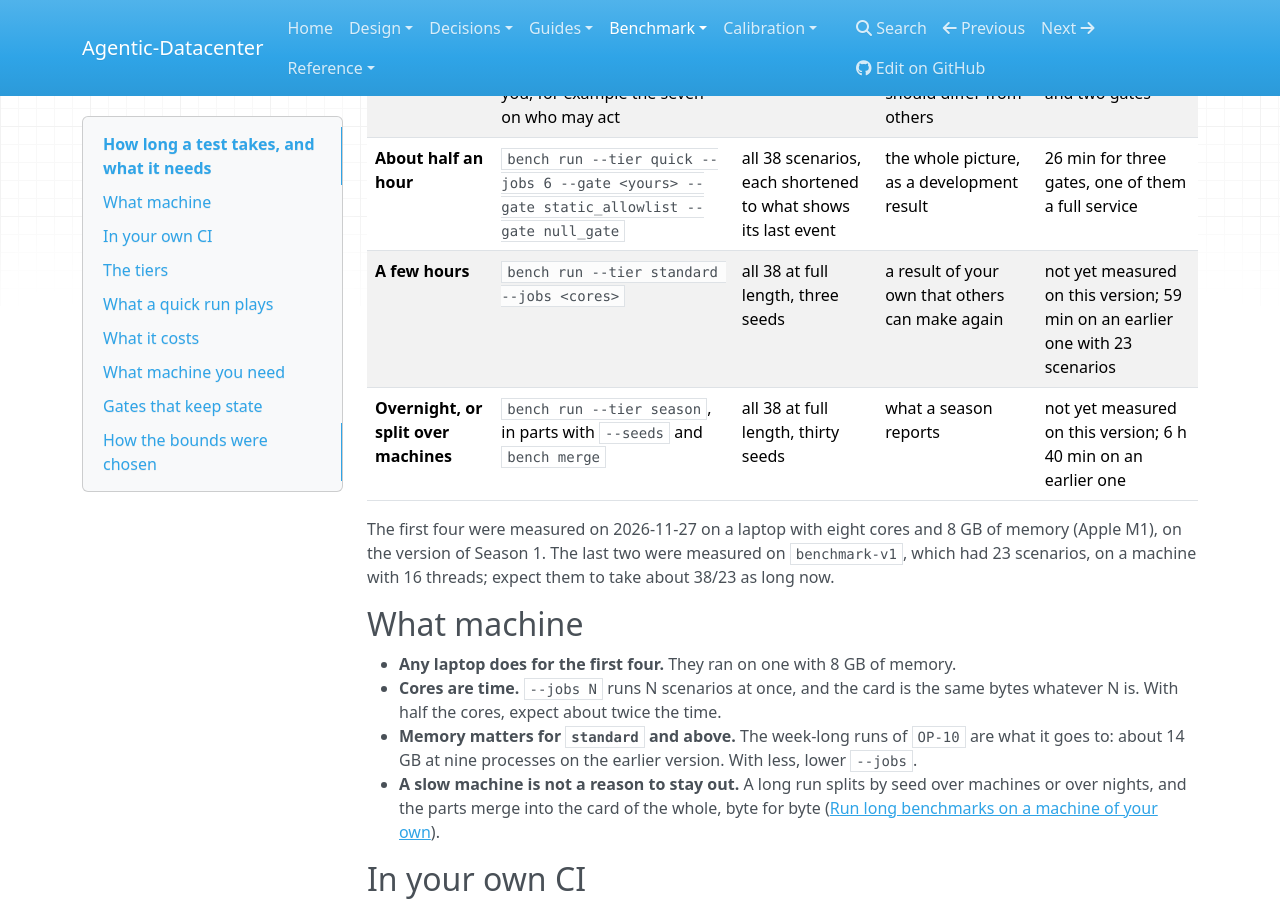
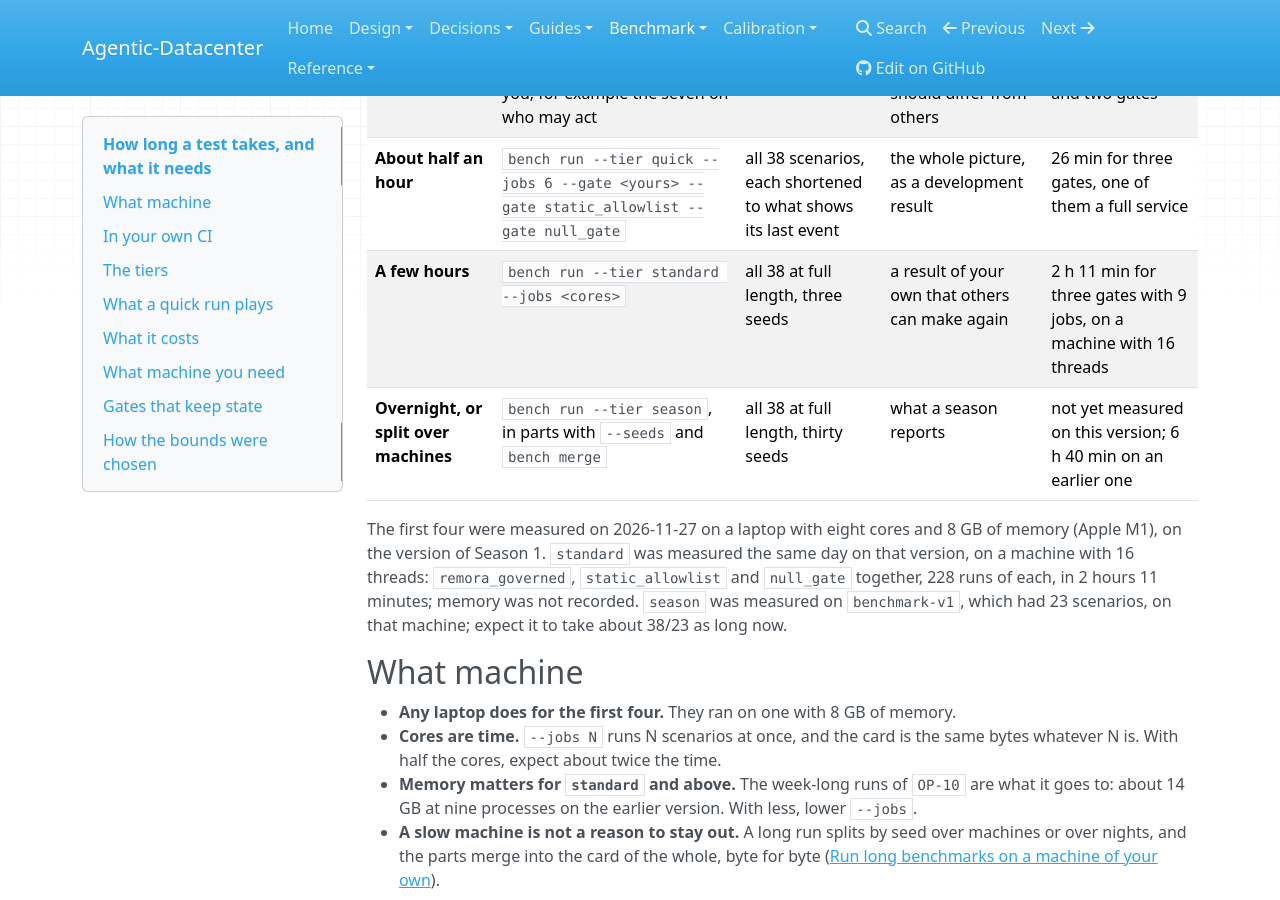
Before and after one commit to agentic-datacenter/agentic-datacenter, an MkDocs documentation site: the page built from docs/bench/TIERS.md, in a window 1280 px wide and 900 px high, scrolled down 480 px. Built offline with MkDocs 1.6.1, drawn with Linux system fonts in a browser that asks for light colours; nearby versions of some CDN libraries; some of the changed text lies outside the part shown.

Commit message:
Give the measured time of the standard tier on benchmark-v1.6

```diff
--- a/docs/bench/TIERS.md
+++ b/docs/bench/TIERS.md
@@ -8,10 +8,10 @@ Pick a test by the time you have. Each step up plays more of the same scenarios;
 | **2 minutes** | `bench run --tier quick --scenario OP-03 --gate <yours> --gate static_allowlist` | one scenario, your system beside a reference control | your first figures, a report and a card | 1 min 45 s in one process |
 | **5 to 7 minutes** | the same with `--jobs 4` and the scenarios that matter to you, for example the seven on who may act | a chosen set, shortened | what your system does where it should differ from others | 6 min 30 s for seven scenarios and two gates |
 | **About half an hour** | `bench run --tier quick --jobs 6 --gate <yours> --gate static_allowlist --gate null_gate` | all 38 scenarios, each shortened to what shows its last event | the whole picture, as a development result | 26 min for three gates, one of them a full service |
-| **A few hours** | `bench run --tier standard --jobs <cores>` | all 38 at full length, three seeds | a result of your own that others can make again | not yet measured on this version; 59 min on an earlier one with 23 scenarios |
+| **A few hours** | `bench run --tier standard --jobs <cores>` | all 38 at full length, three seeds | a result of your own that others can make again | 2 h 11 min for three gates with 9 jobs, on a machine with 16 threads |
 | **Overnight, or split over machines** | `bench run --tier season`, in parts with `--seeds` and `bench merge` | all 38 at full length, thirty seeds | what a season reports | not yet measured on this version; 6 h 40 min on an earlier one |
 
-The first four were measured on 2026-11-27 on a laptop with eight cores and 8 GB of memory (Apple M1), on the version of Season 1. The last two were measured on `benchmark-v1`, which had 23 scenarios, on a machine with 16 threads; expect them to take about 38/23 as long now.
+The first four were measured on 2026-11-27 on a laptop with eight cores and 8 GB of memory (Apple M1), on the version of Season 1. `standard` was measured the same day on that version, on a machine with 16 threads: `remora_governed`, `static_allowlist` and `null_gate` together, 228 runs of each, in 2 hours 11 minutes; memory was not recorded. `season` was measured on `benchmark-v1`, which had 23 scenarios, on that machine; expect it to take about 38/23 as long now.
 
 ## What machine
 
@@ -75,6 +75,7 @@ Seven runs were timed between 2026-11-17 and 2026-11-19, on one machine with 16
 | --- | --- | --- | --- | --- | --- |
 | `quick` | `static_allowlist` | 6 | 2 minutes | 11 minutes | not recorded |
 | `standard` | `remora_governed` | 9 | 59 minutes | not recorded | about 14 GB, 5 GB of it swap |
+| `standard`, on `benchmark-v1.6`, 2026-11-27 | `remora_governed`, `static_allowlist`, `null_gate` | 9 | 2 hours 11 minutes | not recorded | not recorded |
 | `season`, seeds 1–10 | `remora_governed` | 15 | 2 h 29 min | not recorded | not recorded |
 | `season`, seeds 11–20 | `remora_governed` | 15 | 1 h 58 min | not recorded | not recorded |
 | `season`, seeds 21–30 | `remora_governed` | 15 | 1 h 55 min | not recorded | not recorded |
@@ -99,7 +100,7 @@ No special hardware. A run uses processor and memory only: no GPU, and no networ
 | To do | Tier | What it took on 16 threads | Who needs it |
 | --- | --- | --- | --- |
 | Try a gate | `quick` | 2 minutes with 6 jobs | everyone, first |
-| Your own result | `standard` | 59 minutes with 9 jobs | a participant who wants to check seeds 1 to 3 |
+| Your own result | `standard` | about 45 minutes for each gate with 9 jobs | a participant who wants to check seeds 1 to 3 |
 | A season | `season` | 6 h 22 min with 15 jobs; or split over machines and merged | a participant who reports a result |
 | The full-replay check | `full` | 22 h 41 min with three seeds and no replay jobs | the maintainers only ([Public test](PUBLIC_TEST.md#taking-part)) |
 
```
